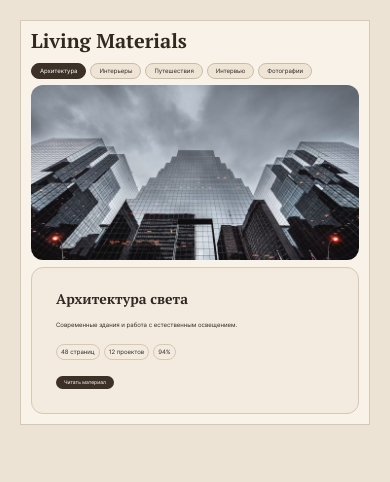
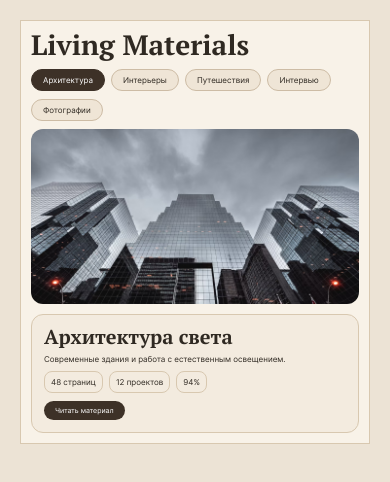
Before and after one commit to PreLeks/taby-template, a plain HTML site: page index.html in a window 390 px wide. Drawn offline with Linux system fonts and the light colour scheme.

Commit message:
adapt for vertical screens fix

```diff
--- a/css/style.css
+++ b/css/style.css
@@ -214,6 +214,8 @@ body {
 
   .content__text {
     width: 318px;
+    padding: 17px;
+    gap: 11px;
   }
 
   .content__subtitle {
@@ -270,6 +272,8 @@ body {
 
   .content__text {
     width: 218px;
+    padding: 12px;
+    gap: 8px;
   }
 
   .content__subtitle {
@@ -302,55 +306,13 @@ body {
 @media (max-width: 447px) {
   .content {
     padding: 10px;
-    gap: 6px;
-  }
-
-  .content__title {
-    font-size: 20px;
-  }
-
-  .content__list {
-    gap: 4px;
-  }
-
-  .content__btn {
-    padding: 4px 8px;
-    font-size: 6px;
   }
 
   .content__inner {
     flex-direction: column;
-    gap: 7px;
-  }
-
-  .content__pic {
-    width: 100%;
-    height: auto;
   }
 
   .content__text {
     width: 100%;
   }
-
-  .content__subtitle {
-    font-size: 14px;
-  }
-
-  .content__subdescr {
-    font-size: 6px;
-  }
-
-  .content__tags {
-    gap: 4px;
-  }
-
-  .content__tag {
-    padding: 4px;
-    font-size: 6px;
-  }
-
-  .content__link {
-    padding: 4px 8px;
-    font-size: 5px;
-  }
 }
```
